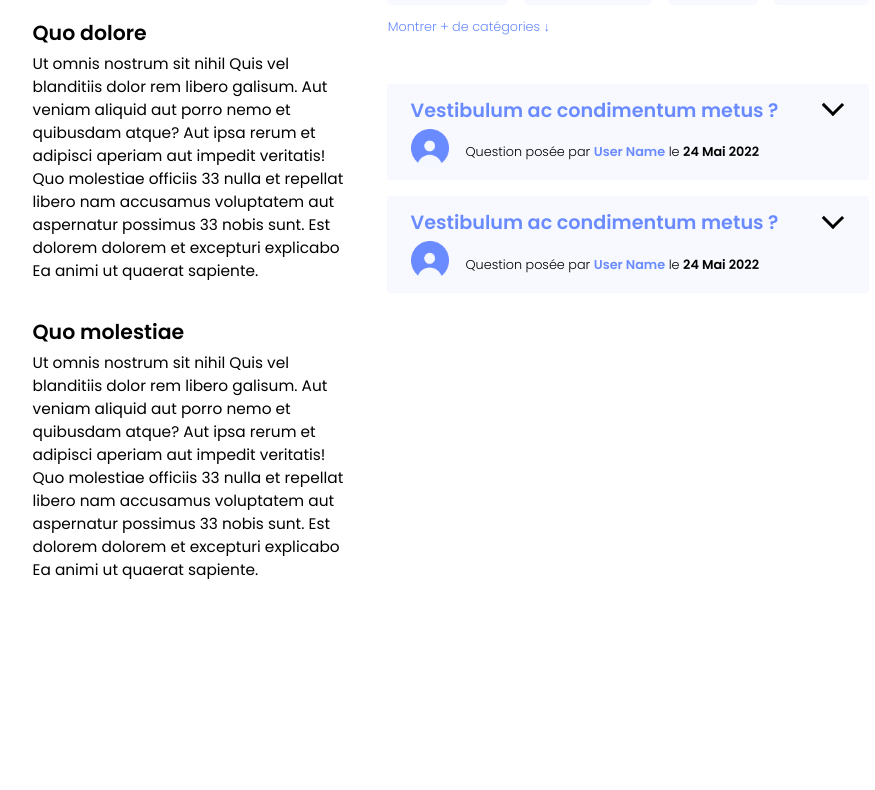
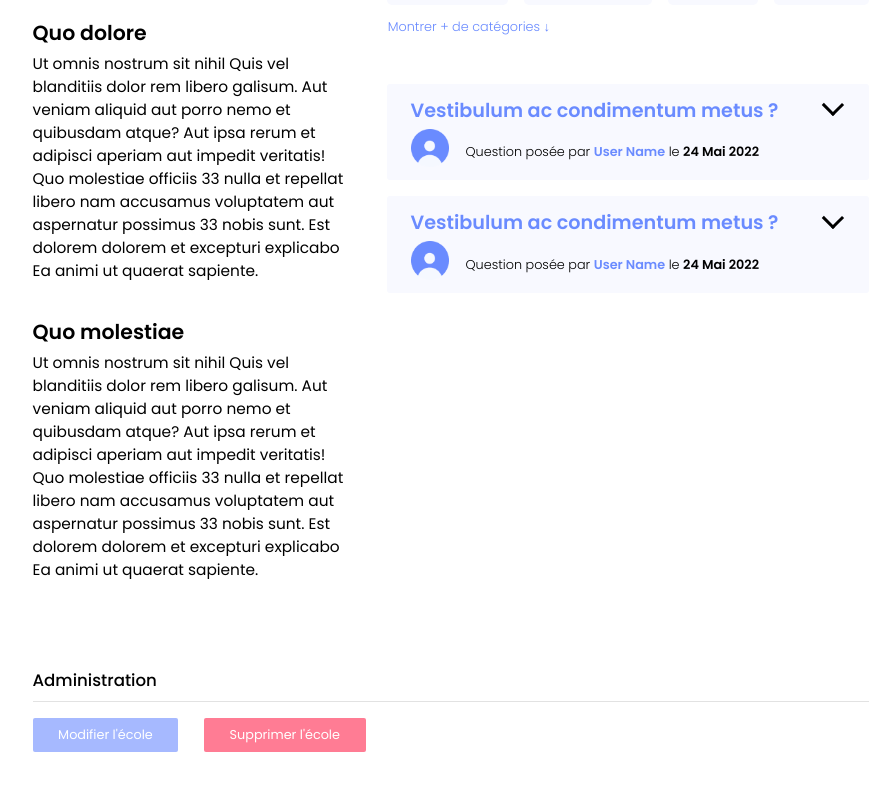
Before and after one commit to BrunoPre/fil-a1-forums-etudiant-front, a Vue app: page /ecole in a window 1280 px wide. Shown: the part 498-1288 px from the top of the page, without its empty margins (296-1171 px from the left). Before the commit the page ends 1134 px from the top, so only its background shows below. Built offline with nearby package versions, Linux system fonts and the light colour scheme.

Commit message:
[Feat] Ajout boutons admin + fix css

```diff
--- a/src/components/CreateQuestion.vue
+++ b/src/components/CreateQuestion.vue
@@ -180,6 +180,11 @@ textarea:focus {
   font-size: 17px;
   font-weight: 400;
   color: white;
+  transition: 0.2s;
+}
+
+.button-submit:hover {
+  background-color: #6a8bff;
 }
 
 .categories {
--- a/src/components/SchoolPage.vue
+++ b/src/components/SchoolPage.vue
@@ -89,6 +89,15 @@
           </div>
         </div>
       </div>
+    </div>
+    <div class="administration">
+      <div class="administration-header">
+        <h3>Administration</h3>
+      </div>
+      <button class="modify-school">Modifier l'école</button>
+      <button class="delete-school" @click="deleteSchool">
+        Supprimer l'école
+      </button>
     </div>
   </div>
 </template>
@@ -237,6 +246,10 @@ export default {
     isCategorieSelected(categorie) {
       return this.selectedCategorie === categorie;
     },
+    deleteSchool() {
+      // TODO DELETE request
+      window.alert("Ecole supprimée !");
+    },
   },
   async mounted() {
     this.filteredQuestions = [...this.questions];
@@ -373,6 +386,7 @@ h1 {
   margin: 2vh 0;
   position: relative;
   transition: 0.2s;
+  cursor: pointer;
 }
 
 .group:hover {
@@ -388,9 +402,49 @@ h1 {
   font-weight: 600;
   color: #6a8bff;
   margin: 0 0 0 3vh;
-  position: absolute; /* 2 */
-  top: 50%; /* 3 */
-  transform: translate(0, -50%); /* 4 */
+  position: absolute;
+  top: 50%;
+  transform: translate(0, -50%);
+}
+
+.administration {
+  margin-top: 9vh;
+}
+
+.administration h3 {
+  font-weight: 500;
+  font-size: 1.3rem;
+  margin: 0;
+  padding: 0 0 1vh;
+  border-bottom: #e2e2e2 solid 1px;
+}
+.delete-school,
+.modify-school {
+  margin-top: 2vh;
+  padding: 1vh 2vw;
+  font-size: 1rem;
+  color: white;
+  border: none;
+  border-radius: 2px;
+  cursor: pointer;
+  transition: 0.2s;
+}
+
+.delete-school {
+  background-color: #ff7c94;
+}
+
+.modify-school {
+  background-color: #a6b9ff;
+  margin-right: 2vw;
+}
+
+.delete-school:hover {
+  background-color: #ff4869;
+}
+
+.modify-school:hover {
+  background-color: #6a8bff;
 }
 </style>
 
```
